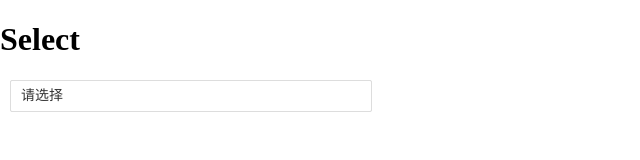
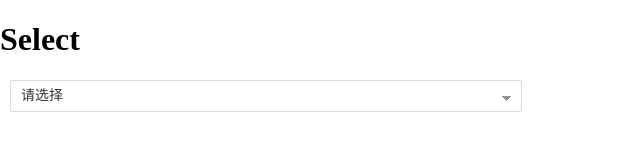
Before and after one commit to Ariskywi/RanUI, a plain HTML site: page demo/select.html in a window 1280 px wide. Shown: the full height of the page, 0-640 px from the left. Drawn offline with Linux system fonts and the light colour scheme.

Commit message:
样式可配置

```diff
--- a/ebdpui/pcebankc/ebdp-pcebankc-select.js
+++ b/ebdpui/pcebankc/ebdp-pcebankc-select.js
@@ -10,7 +10,7 @@ function AutoComplete(item, options){
     //判断是否是jQuery对象，数组或是单个DOM节点。
     var defaultOption = {
         styles: {
-            width: '350px',
+            width: 350,
             arrow: true
         },
         // asyncFilter: function(){},
@@ -66,7 +66,9 @@ AutoComplete.prototype = {
             .append(this.$holder);
 
         this.options.data && this.setData(this.options.data);
-        this.setStyles();
+        if (this.options.styles) {
+            this.setStyles();
+        }
         this.setPlaceholder();
 
         this.currentOption = null;
@@ -121,7 +123,17 @@ AutoComplete.prototype = {
      * @data {obj} styles 样式项
      */
     setStyles: function(){
-
+        var styles = this.options.styles;
+        if (styles.arrow) {
+            this.$input.addClass('showArrow');
+            this.$selected.addClass('showArrow');
+        }
+        if (styles.width) {
+            this.$main.css({width: styles.width});
+            this.$input.css({width: styles.width});
+            this.$selected.css({width: styles.width});
+            this.$main.find('.options').css({width: styles.width});
+        }
     },
     /**
      * 设置选项
@@ -132,6 +144,7 @@ AutoComplete.prototype = {
 
         this.options.data = data;
         var filterData = this.filterData(data);
+        this.filteredData = filterData;
 
         this.$holder.empty();
         $.each(filterData, function(index, option){
@@ -159,6 +172,7 @@ AutoComplete.prototype = {
                 .attr({value: -3});
             this.$holder.append(overOption)
         }
+        this.setStyles();
     },
     /**
      * 过滤数据
@@ -303,7 +317,6 @@ AutoComplete.prototype = {
 
             if(lpu < ctop){
                 this.$list.scrollTop(Math.max(0, lpu));
-                console.log(lpu + ":" + ctop + ":"+ (lpu))
             }else if(lpd > h + ctop){
                 this.$list.scrollTop(lpd - h)
             }
@@ -383,7 +396,12 @@ $.extend($.fn, {
 });
 
 $(document).ready(function(){
-    $('.new-auto-complete').AutoComplete();
+    $('.new-auto-complete').AutoComplete({
+        styles: {
+            width: 500,
+            arrow: true
+        }
+    });
     $('.new-auto-complete').AutoComplete('setData', [{
             text: 'abcdefg',
             value: 1
--- a/ebdpui/pcebankc/style/ebdp-pcebankc-select.css
+++ b/ebdpui/pcebankc/style/ebdp-pcebankc-select.css
@@ -8,7 +8,7 @@ body{
     position: relative;
     margin: 10px;
     font-family: "Microsoft Yahei";
-    width: 360px;
+    min-width: 360px;
 }
 .auto-complete input {
     outline: none;
@@ -30,22 +30,28 @@ body{
 .select-input-checked {
     border:solid 1px #94c0ed;
 }
-.select-input-arrow {
-    background:url(../style/images/sl-sel-arrow.png) no-repeat right 15px;
-    position: relative;
-    display: block;
+// .select-input-arrow {
+//     background:url(../style/images/sl-sel-arrow.png) no-repeat right 15px;
+//     position: relative;
+//     display: block;
 
-}
-.select-input-arrowUp {
-    background: url(../style/images/sl-sel-arrow.png) no-repeat right 8px;
-    position: relative;
-    display: block;
-}
+// }
+// .select-input-arrowUp {
+//     background: url(../style/images/sl-sel-arrow.png) no-repeat right 8px;
+//     position: relative;
+//     display: block;
+// }
 .select-selection-selected {
     color: #333333;
     cursor: pointer;
     position: absolute;
     background: #fff;
+}
+.auto-complete input.showArrow{
+    background: url(../style/images/sl-sel-arrow.png) no-repeat 98% -25px;
+}
+.select-selection-selected.showArrow{
+    background: url(../style/images/sl-sel-arrow.png) #fff no-repeat 98% 15px;
 }
 .options-holder{
     position: absolute;
@@ -63,13 +69,14 @@ body{
 .options{
     float: left;
     clear: left;
-    width: 360px;
+    width: 350px;
     height: 24px;
     line-height: 24px;
     border-top: 1px solid #fff;
     border-bottom: 1px solid #fff;
     font-size: 14px;
     color: #333333;
+    padding: 0 0 0 10px;
 }
 .options:hover, .options.selected{
     background: #e0e0e0;
```
